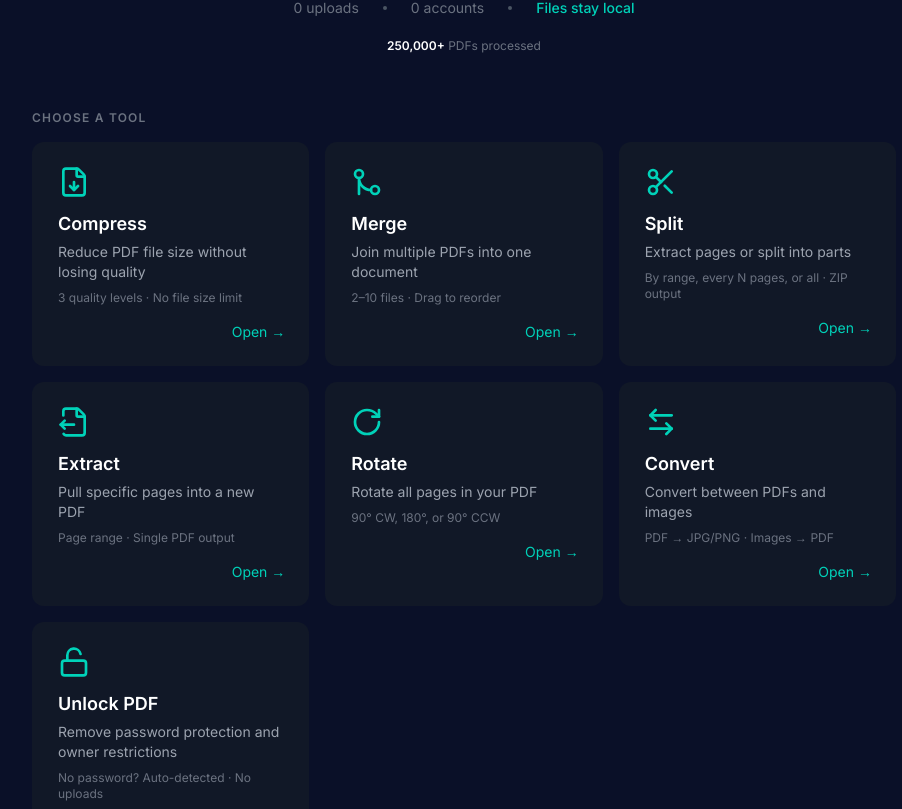
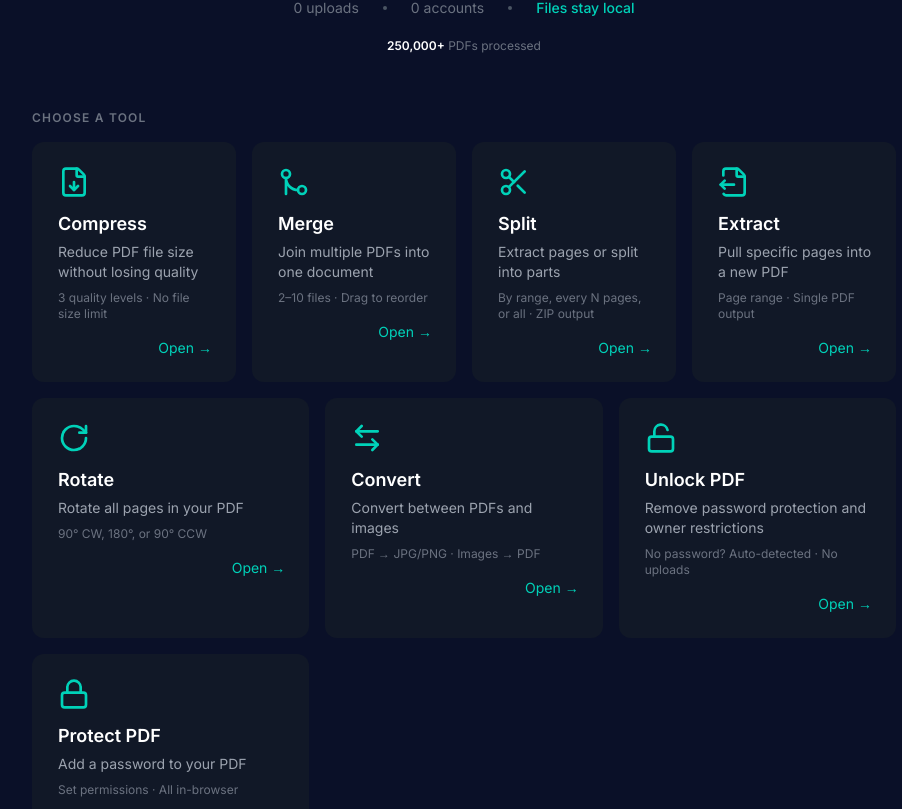
Before and after one commit to lewisgoku/pdfnip, a React (Vite) app: page / in a window 1280 px wide. Shown: the part 331-1140 px from the top of the page, without its empty margins (176-1078 px from the left). Built offline with nearby package versions, Linux system fonts and the light colour scheme.

Commit message:
feat: wire /protect-pdf route, home card, navbar link, sitemap

```diff
--- a/src/App.tsx
+++ b/src/App.tsx
@@ -8,6 +8,7 @@ import Extract from './pages/Extract'
 import Rotate from './pages/Rotate'
 import Convert from './pages/Convert'
 import UnlockPdf from './pages/UnlockPdf'
+import ProtectPdf from './pages/ProtectPdf'
 import PrivacyPolicy from './pages/PrivacyPolicy'
 import Terms from './pages/Terms'
 
@@ -26,6 +27,7 @@ const router = createBrowserRouter([
       { path: 'pdf-to-images', element: <Navigate to="/convert" replace /> },
       { path: 'images-to-pdf', element: <Navigate to="/convert" replace /> },
       { path: 'unlock-pdf', element: <UnlockPdf /> },
+      { path: 'protect-pdf', element: <ProtectPdf /> },
       { path: 'privacy', element: <PrivacyPolicy /> },
       { path: 'terms', element: <Terms /> },
     ],
--- a/src/components/Navbar.tsx
+++ b/src/components/Navbar.tsx
@@ -10,6 +10,7 @@ const NAV_LINKS = [
   { to: '/rotate', label: 'Rotate' },
   { to: '/convert', label: 'Convert' },
   { to: '/unlock-pdf', label: 'Unlock' },
+  { to: '/protect-pdf', label: 'Protect' },
 ]
 
 const donateClass =
--- a/src/pages/Home.tsx
+++ b/src/pages/Home.tsx
@@ -1,4 +1,4 @@
-import { FileDown, GitMerge, Scissors, FileOutput, RotateCw, ArrowLeftRight, LockOpen } from 'lucide-react'
+import { FileDown, GitMerge, Scissors, FileOutput, RotateCw, ArrowLeftRight, LockOpen, Lock } from 'lucide-react'
 import ToolCard from '../components/ToolCard'
 import PageMeta from '../components/PageMeta'
 
@@ -54,6 +54,13 @@ const TOOLS = [
     icon: <LockOpen size={32} />,
     href: '/unlock-pdf',
   },
+  {
+    title: 'Protect PDF',
+    description: 'Add a password to your PDF',
+    detail: 'Set permissions · All in-browser',
+    icon: <Lock size={32} />,
+    href: '/protect-pdf',
+  },
 ]
 
 const STEPS = [
@@ -105,8 +112,13 @@ export default function Home() {
         </p>
       </div>
       <p className="text-xs font-semibold text-gray-500 uppercase tracking-widest mb-4">Choose a tool</p>
-      <div className="grid grid-cols-1 sm:grid-cols-2 md:grid-cols-3 gap-4">
-        {TOOLS.map((tool) => (
+      <div className="grid grid-cols-2 md:grid-cols-4 gap-4">
+        {TOOLS.slice(0, 4).map((tool) => (
+          <ToolCard key={tool.href} {...tool} />
+        ))}
+      </div>
+      <div className="grid grid-cols-1 sm:grid-cols-3 gap-4 mt-4">
+        {TOOLS.slice(4).map((tool) => (
           <ToolCard key={tool.href} {...tool} />
         ))}
       </div>
```
Also changed, not shown: 2 other files (tests, documents, lock files or other folders).
